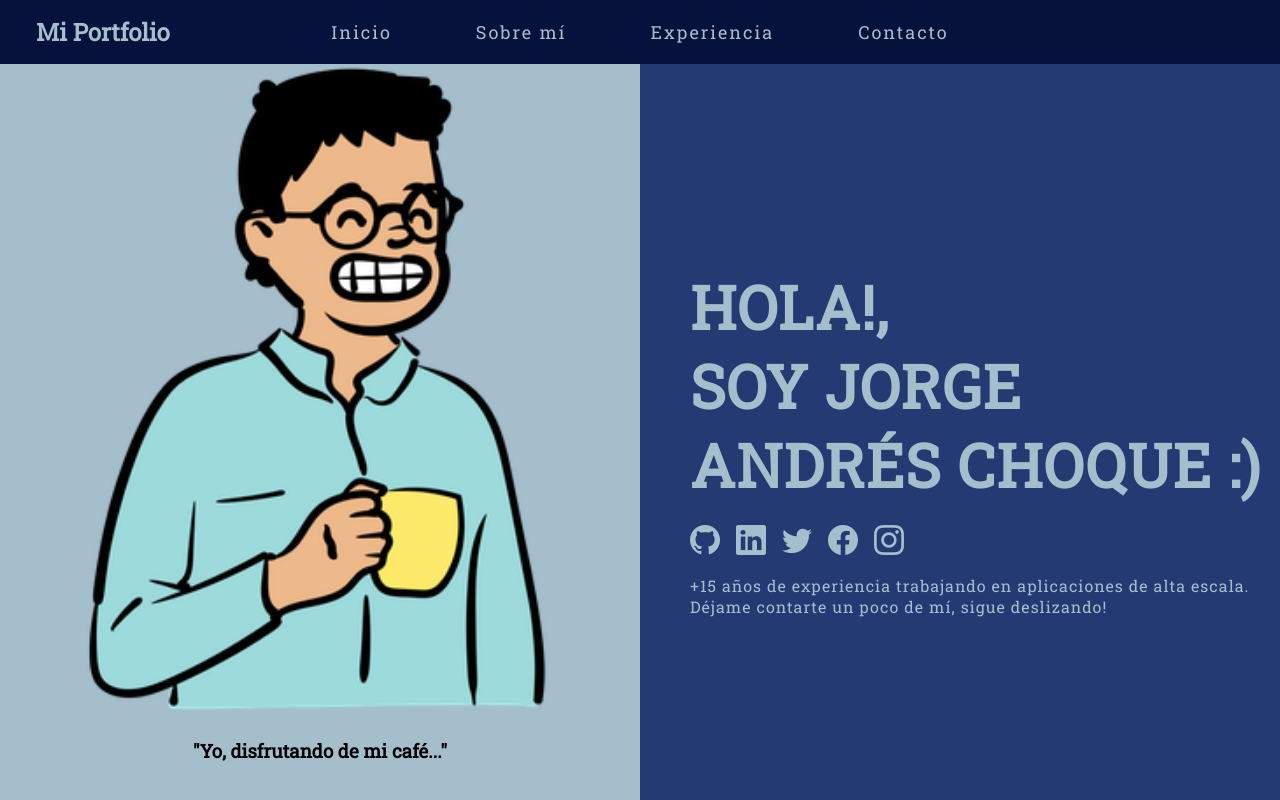
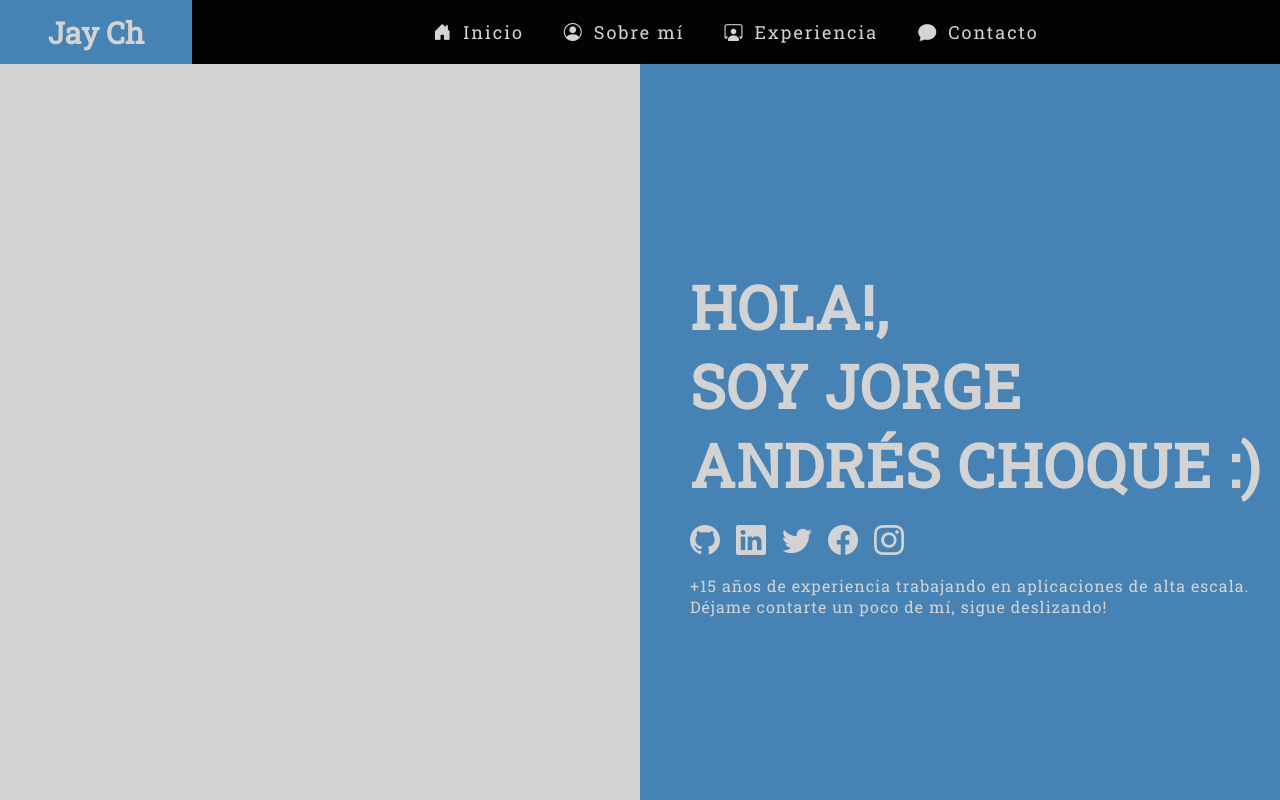
Before and after one commit to Jorge-JayCh/Portfolio-Jorge-Ch, a plain HTML site: page index.html in a window 1280 px wide. Shown: the top 800 px of the page. Drawn offline with nearby package versions, Linux system fonts and the light colour scheme.

Commit message:
Nuevo header agregado

```diff
--- a/index.html
+++ b/index.html
@@ -9,21 +9,23 @@
   <title>Mi Portfolio</title>
 </head>
 <body>
-  <header>
+  <header class="header">
+    <div class="logo">
+      <a href="#">Jay Ch</a>
+    </div>
     <nav class="navbar">
-      <a href="#" class="logo">Mi Portfolio</a>
       <ul class="menu">
         <li class="menu-item">
-          <a href="#home">Inicio</a>
+          <a href="#home"><i class="bi bi-house-door-fill"></i>Inicio</a>
         </li>
         <li class="menu-item">
-          <a href="#about">Sobre mí</a>
+          <a href="#about"><i class="bi bi-person-circle"></i>Sobre mí</a>
         </li>
         <li class="menu-item">
-          <a href="#projects">Experiencia</a>
+          <a href="#projects"><i class="bi bi-person-workspace"></i>Experiencia</a>
         </li>
         <li class="menu-item">
-          <a href="#contact">Contacto</a>
+          <a href="#contact"><i class="bi bi-chat-fill"></i>Contacto</a>
         </li>
       </ul>
     </nav>
@@ -32,8 +34,6 @@
   <section id="home" class="content">
     <div class="half-section">
      <div class="avatar-container">
-      <img src="./assets/avatar.png" alt="">
-      <h3>"Yo, disfrutando de mi café..."</h3>
      </div>
     </div>
     <div class="half-section text-section">
--- a/styles.css
+++ b/styles.css
@@ -1,10 +1,13 @@
-/* @import url('https://fonts.googleapis.com/css2?family=Manrope:wght@200;400;700;800&display=swap'); */
 @import url('https://fonts.googleapis.com/css2?family=Lora:ital@1&family=Montserrat:ital,wght@1,300&family=Roboto+Slab:wght@200;400&display=swap');
 
+* {
+  box-sizing: border-box;
+}
+
 :root {
-  --primary-color: #243A73;
-  --primary-color-dark: #06113C;
-  --accent-color: #A5BECC;
+  --primary-color: steelblue;
+  --primary-color-dark: #040303;
+  --accent-color: lightgrey;
 }
 
 html {
@@ -14,29 +17,59 @@ html {
 body {
   margin: 0;
   padding: 0;
-  /* font-family: 'Manrope', sans-serif; */
   font-family: 'Roboto Slab', serif;
 }
 
-.navbar {
+.header {
   position: fixed;
   width: 100%;
   background-color: var(--primary-color-dark);
   z-index: 1;
+  display:flex;
+  flex-flow: row nowrap;
+}
+
+.logo {
+  width: 15%;
+  min-width: 102px;
+  background-color: steelblue;
+  display: flex;
+  justify-content: center;
+  align-items: center;
+  flex: 1 1 auto;
+}
+
+.logo a {
+  margin: 0 auto;
+  text-decoration: none;
+  color: var(--accent-color);
+  font-size: 30px;
+  font-weight: bold;
+}
+
+.navbar {
+  width: 85%;
+  /* display: flex;
+  justify-content: center;
+  align-items: center; */
+  flex: 5 1 auto;
 }
 
 .menu {
   list-style: none;
-  margin: auto;
+  margin: 0 auto;
   padding: 0;
   overflow: hidden;
   color: var(--accent-color);
   text-align: center;
+  display: flex;
+  justify-content: center;
+  align-items: center;
 }
 
 .menu-item {
   display: inline-block;
-  padding: 20px;
+  padding: 20px 0;
   transition: 1s;
 }
 
@@ -48,21 +81,18 @@ body {
 .menu-item a {
   padding: 20px;
   text-decoration: none;
+  width: 100%;
   color: var(--accent-color);
   font-size: 18px;
   letter-spacing: 2px;
   transition: all 1s;
 }
 
-.logo {
-  text-decoration: none;
-  position: fixed;
-  float: left;
-  margin: 16px 36px;
-  color: var(--accent-color);
-  font-size: 24px;
-  font-weight: bold;
+.menu-item i {
+  padding-right: 10px;
 }
+
+
 
 .introduction {
   padding-left: 50px;
```
